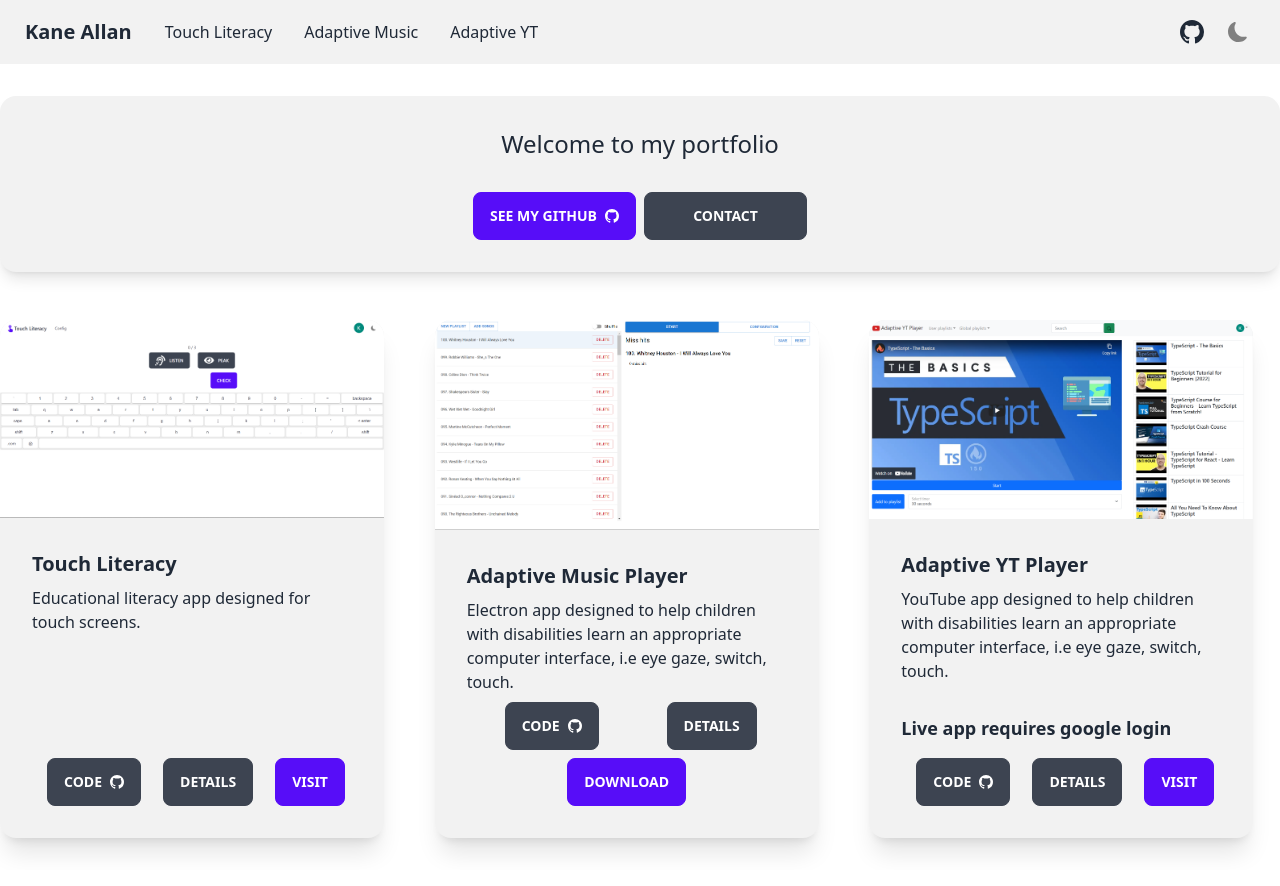
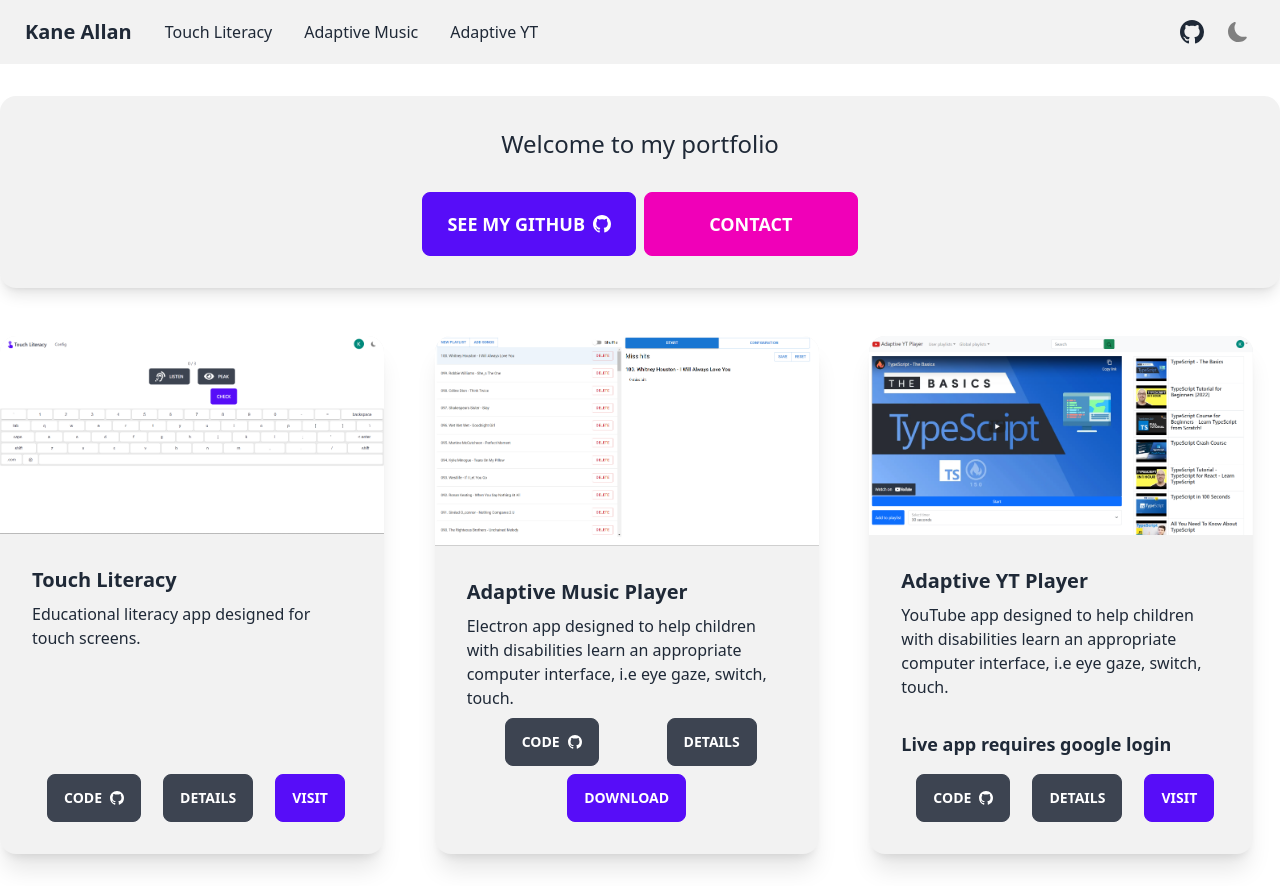
Before and after one commit to Enakers/portfolio, a Next.js app: page / in a window 1280 px wide. Built offline with nearby package versions, Linux system fonts and the light colour scheme.

Commit message:
feat: increase btn sizes on cta

```diff
--- a/src/pages/index.tsx
+++ b/src/pages/index.tsx
@@ -11,7 +11,7 @@ const Home = () => {
 
         <div className="grid sm:grid-cols-2">
           <a
-            className="btn btn-primary"
+            className="btn btn-primary btn-lg"
             href="https://github.com/EnakNalla"
             target="_blank"
             rel="noreferrer"
@@ -19,7 +19,7 @@ const Home = () => {
             See my github <BsGithub className="ml-2" />
           </a>
 
-          <button className="btn">Contact</button>
+          <button className="btn btn-lg btn-secondary">Contact</button>
         </div>
       </div>
 
```
